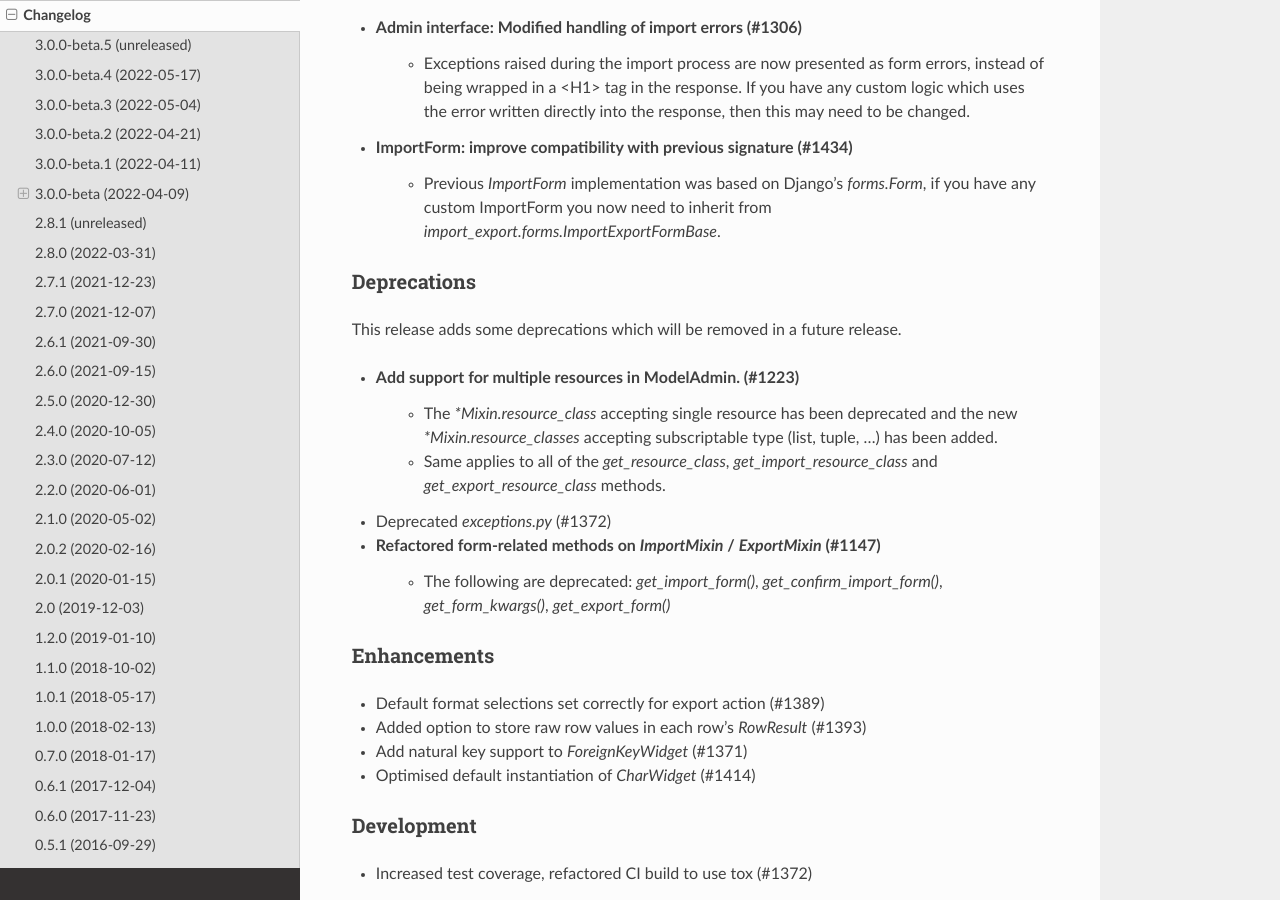
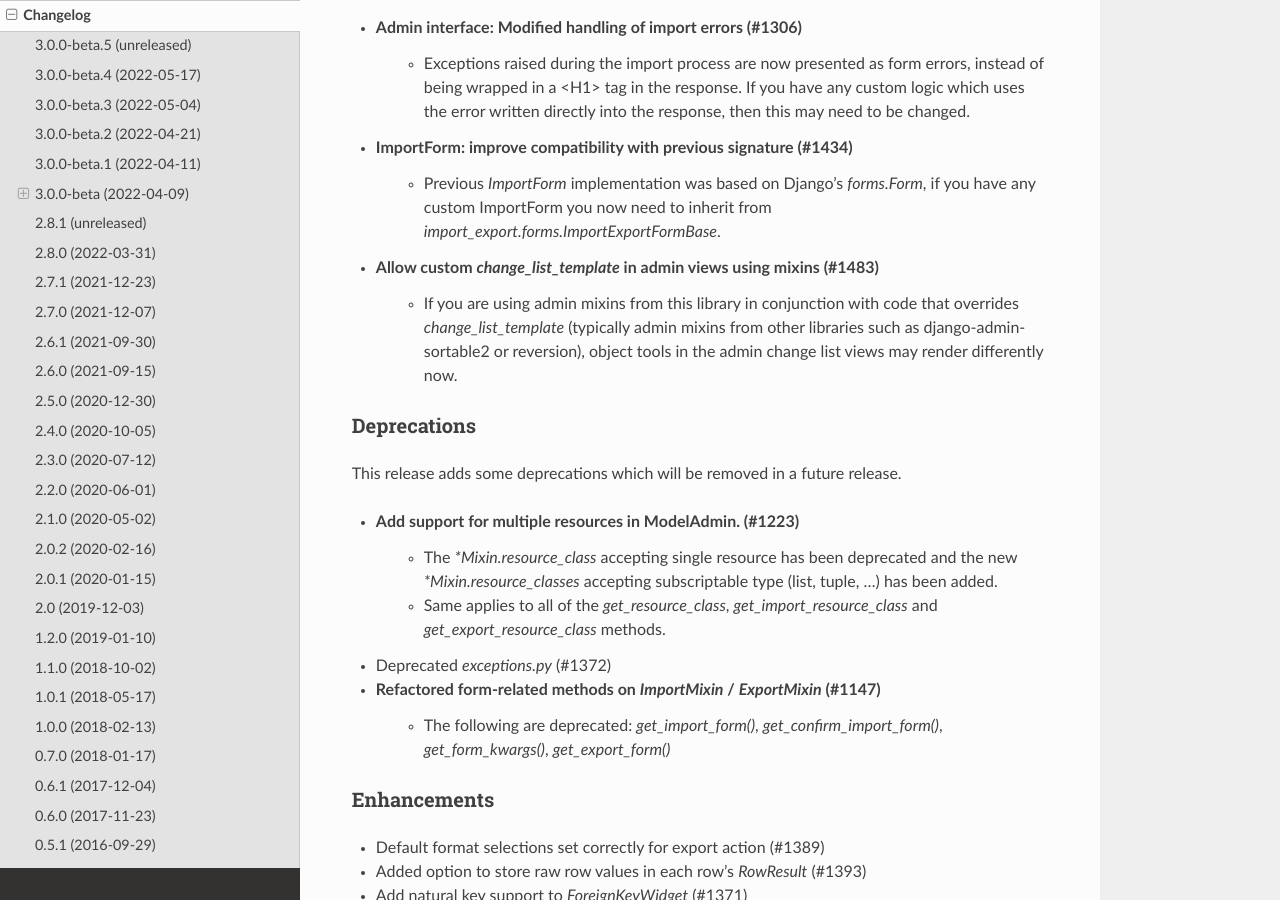
Before and after one commit to django-import-export/django-import-export, a Sphinx documentation site: the page built from docs/changelog.rst, in a window 1280 px wide and 900 px high, scrolled down 1562 px. Built offline with Sphinx 7.4.7 and the Read the Docs theme 2.0.0, drawn with Linux system fonts in a browser that asks for light colours.

Commit message:
Describe potential breaking changes

```diff
--- a/docs/changelog.rst
+++ b/docs/changelog.rst
@@ -60,6 +60,9 @@ This release makes some minor changes to the public API.  If you have overridden
 
 - ImportForm: improve compatibility with previous signature (#1434)
     - Previous `ImportForm` implementation was based on Django's `forms.Form`, if you have any custom ImportForm you now need to inherit from `import_export.forms.ImportExportFormBase`.
+
+- Allow custom `change_list_template` in admin views using mixins (#1483)
+    - If you are using admin mixins from this library in conjunction with code that overrides `change_list_template` (typically admin mixins from other libraries such as django-admin-sortable2 or reversion), object tools in the admin change list views may render differently now.
 
 Deprecations
 ############
```
